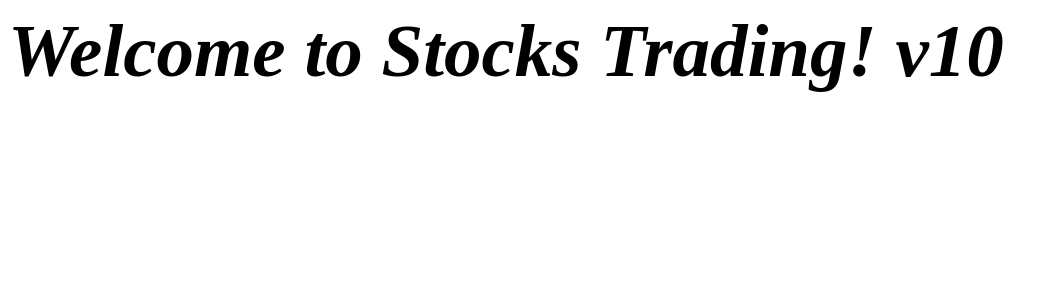
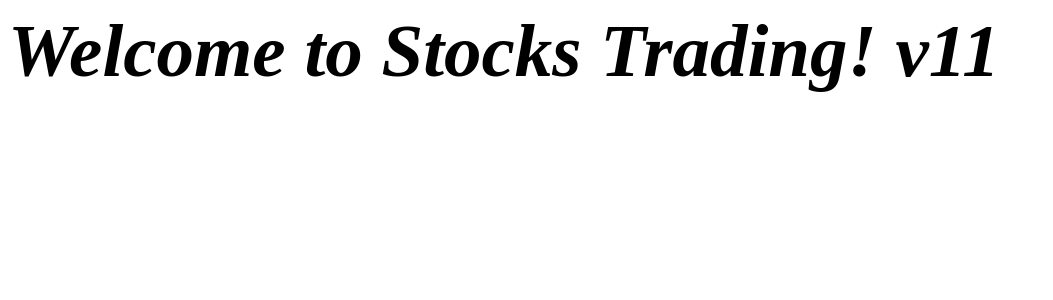
Before and after one commit to rahul-ahuja/fastapi-ktp, a FastAPI app: page / in a window 1280 px wide. Shown: the top 300 px of the page, without its empty margins (0-1053 px from the left). Run offline with FastAPI, Linux system fonts and the light colour scheme.

Commit message:
Update welcome.html

```diff
--- a/api/templates/welcome.html
+++ b/api/templates/welcome.html
@@ -41,6 +41,6 @@ h1 {
 </style>
 
 <body>
-	<h1>Welcome to Stocks Trading! v10</h1>
+	<h1>Welcome to Stocks Trading! v11</h1>
 </body>
 </html>
```
